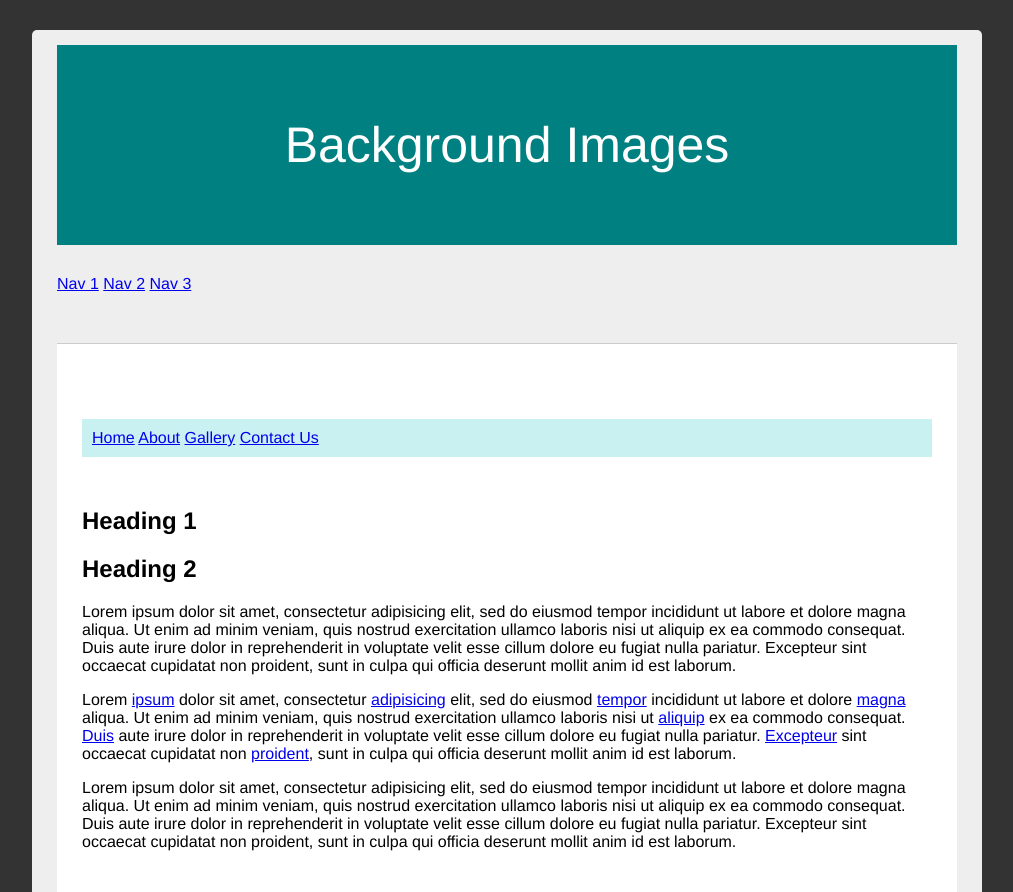
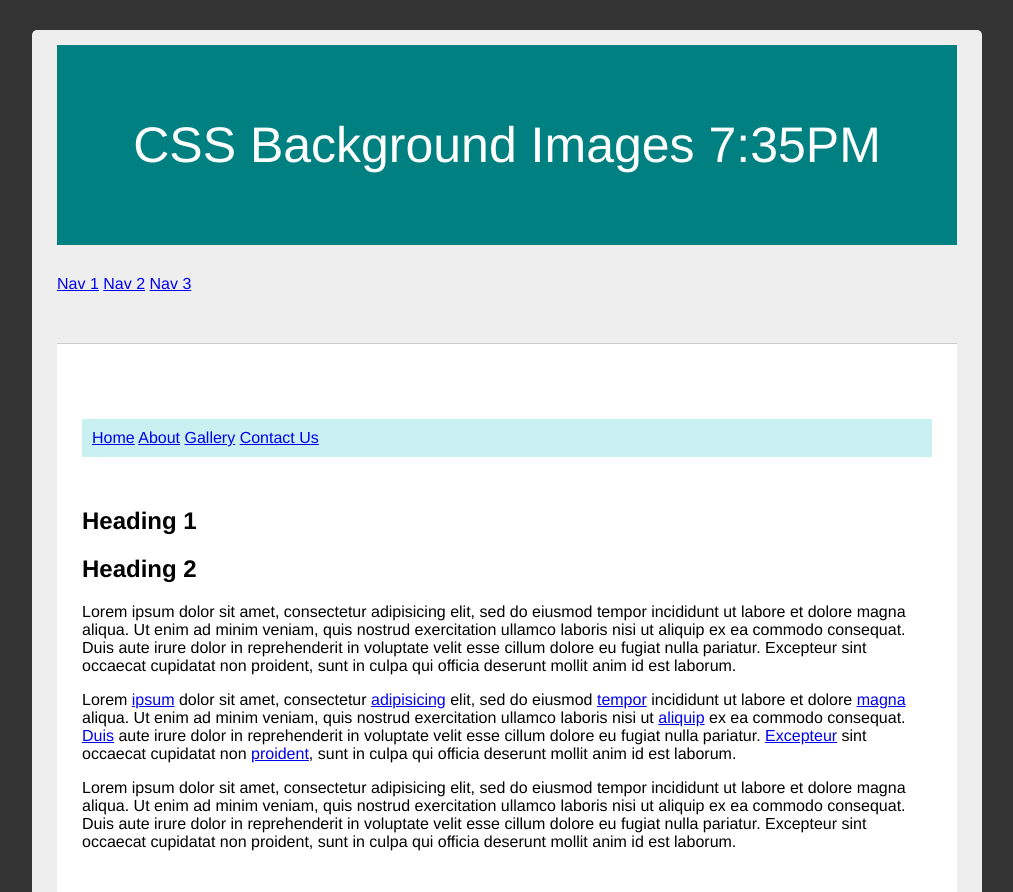
Before and after one commit to g7chen/uclaxweb1, a plain HTML site: page Lessons/S05-Lesson-CSS-Navigations/nav-1-bg-images.html in a window 1280 px wide. Shown: the top 892 px of the page, without its empty margins (133-1146 px from the left). Drawn offline with Linux system fonts and the light colour scheme.

Commit message:
Changed Lesson File

```diff
--- a/Lessons/S05-Lesson-CSS-Navigations/nav-1-bg-images.html
+++ b/Lessons/S05-Lesson-CSS-Navigations/nav-1-bg-images.html
@@ -9,7 +9,7 @@
     </head>
     <body>
 		<div class="container">
-			<header>Background Images</header>
+			<header>CSS Background Images 7:35PM</header>
 
 			<nav class="primary">
 				<a class="nav1 youAreHere" 	href="nav-1-bg-images.html">Nav 1</a>
```
